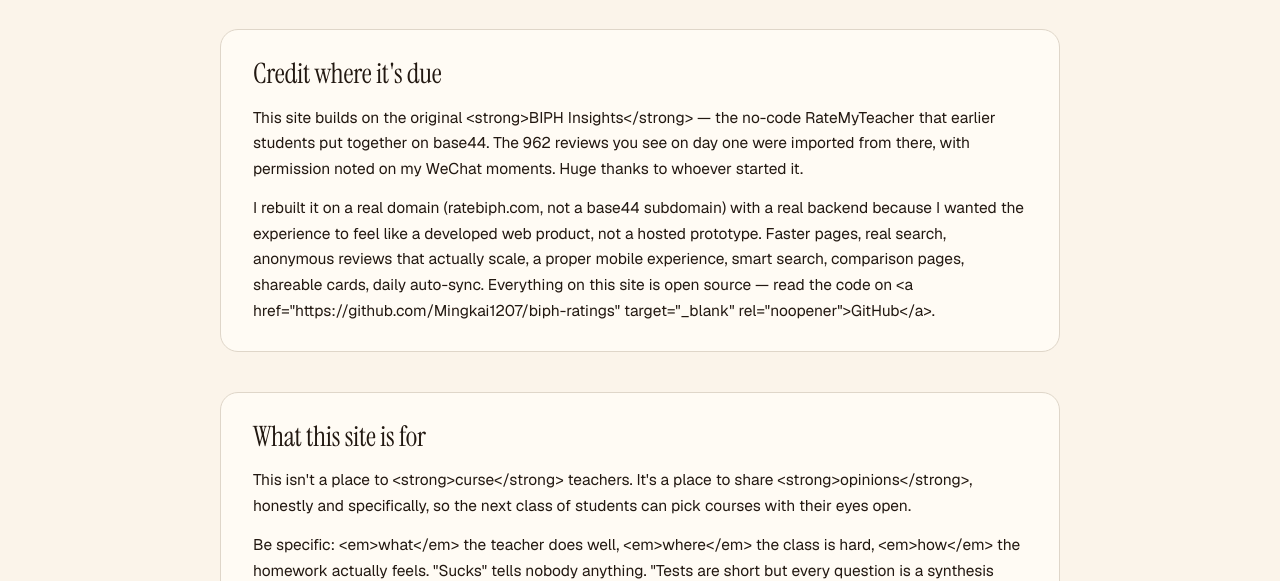
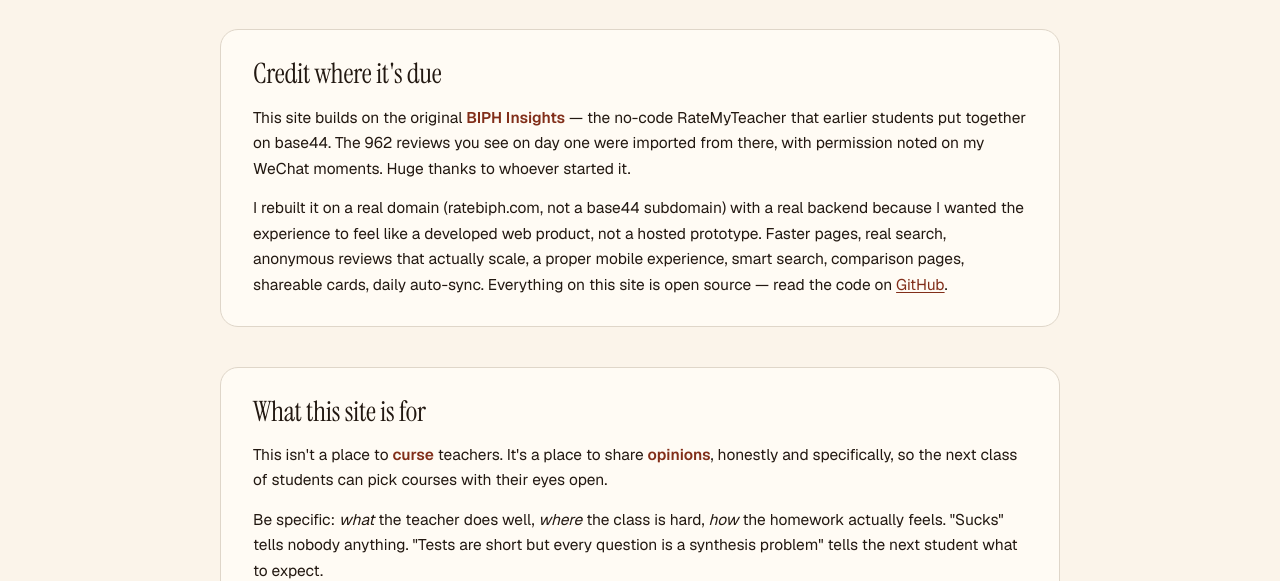
Before and after one commit to Mingkai1207/biph-ratings, a plain HTML site: page frontend/about.html in a window 1280 px wide. Shown: the part 219-800 px from the top of the page. Drawn offline with nearby package versions, Linux system fonts and the light colour scheme.

Commit message:
fix: about-page body paragraphs use data-i18n-html for inline markup
data-i18n flattens HTML to text, so the GitHub link, <strong>, and <em>
tags in the body copy were being stripped on render. Switched to
data-i18n-html so the i18n value (which contains the markup) replaces
innerHTML instead of textContent.

Co-Authored-By: Claude Sonnet 4.6 <noreply@anthropic.com>

```diff
--- a/frontend/about.html
+++ b/frontend/about.html
@@ -17,15 +17,15 @@
 
     <section class="about-section">
       <h2 class="serif about-section__title" data-i18n="about.credit.title">Credit where it's due</h2>
-      <p class="about-section__body" data-i18n="about.credit.body1">This site builds on the original <strong>BIPH Insights</strong> — the no-code RateMyTeacher that Junior students put together on base44. The 962 reviews you see on day one were imported from there, with permission noted on my WeChat moments. Huge thanks to whoever started it.</p>
-      <p class="about-section__body" data-i18n="about.credit.body2">I rebuilt it on a real domain (ratebiph.com, not a base44 subdomain) with a real backend because I wanted the experience to feel like a developed web product, not a hosted prototype. Faster pages, real search, anonymous reviews that actually scale, a proper mobile experience, smart search, comparison pages, shareable cards, daily auto-sync. Everything on this site is open source — read the code on <a href="https://github.com/Mingkai1207/biph-ratings" target="_blank" rel="noopener">GitHub</a>.</p>
+      <p class="about-section__body" data-i18n-html="about.credit.body1">This site builds on the original <strong>BIPH Insights</strong> — the no-code RateMyTeacher that earlier students put together on base44. The 962 reviews you see on day one were imported from there, with permission noted on my WeChat moments. Huge thanks to whoever started it.</p>
+      <p class="about-section__body" data-i18n-html="about.credit.body2">I rebuilt it on a real domain (ratebiph.com, not a base44 subdomain) with a real backend because I wanted the experience to feel like a developed web product, not a hosted prototype. Faster pages, real search, anonymous reviews that actually scale, a proper mobile experience, smart search, comparison pages, shareable cards, daily auto-sync. Everything on this site is open source — read the code on <a href="https://github.com/Mingkai1207/biph-ratings" target="_blank" rel="noopener">GitHub</a>.</p>
     </section>
 
     <section class="about-section">
       <h2 class="serif about-section__title" data-i18n="about.purpose.title">What this site is for</h2>
-      <p class="about-section__body" data-i18n="about.purpose.body1">This isn't a place to <strong>curse</strong> teachers. It's a place to share <strong>opinions</strong>, honestly and specifically, so the next class of students can pick courses with their eyes open.</p>
-      <p class="about-section__body" data-i18n="about.purpose.body2">Be specific: <em>what</em> the teacher does well, <em>where</em> the class is hard, <em>how</em> the homework actually feels. "Sucks" tells nobody anything. "Tests are short but every question is a synthesis problem" tells the next student what to expect.</p>
-      <p class="about-section__body" data-i18n="about.purpose.body3">Reviews that cross from opinion into personal attack get hidden. The bar isn't "is this nice" — it's "is this the truth, said respectfully."</p>
+      <p class="about-section__body" data-i18n-html="about.purpose.body1">This isn't a place to <strong>curse</strong> teachers. It's a place to share <strong>opinions</strong>, honestly and specifically, so the next class of students can pick courses with their eyes open.</p>
+      <p class="about-section__body" data-i18n-html="about.purpose.body2">Be specific: <em>what</em> the teacher does well, <em>where</em> the class is hard, <em>how</em> the homework actually feels. "Sucks" tells nobody anything. "Tests are short but every question is a synthesis problem" tells the next student what to expect.</p>
+      <p class="about-section__body" data-i18n-html="about.purpose.body3">Reviews that cross from opinion into personal attack get hidden. The bar isn't "is this nice" — it's "is this the truth, said respectfully."</p>
     </section>
 
     <div class="about-foot">
```
